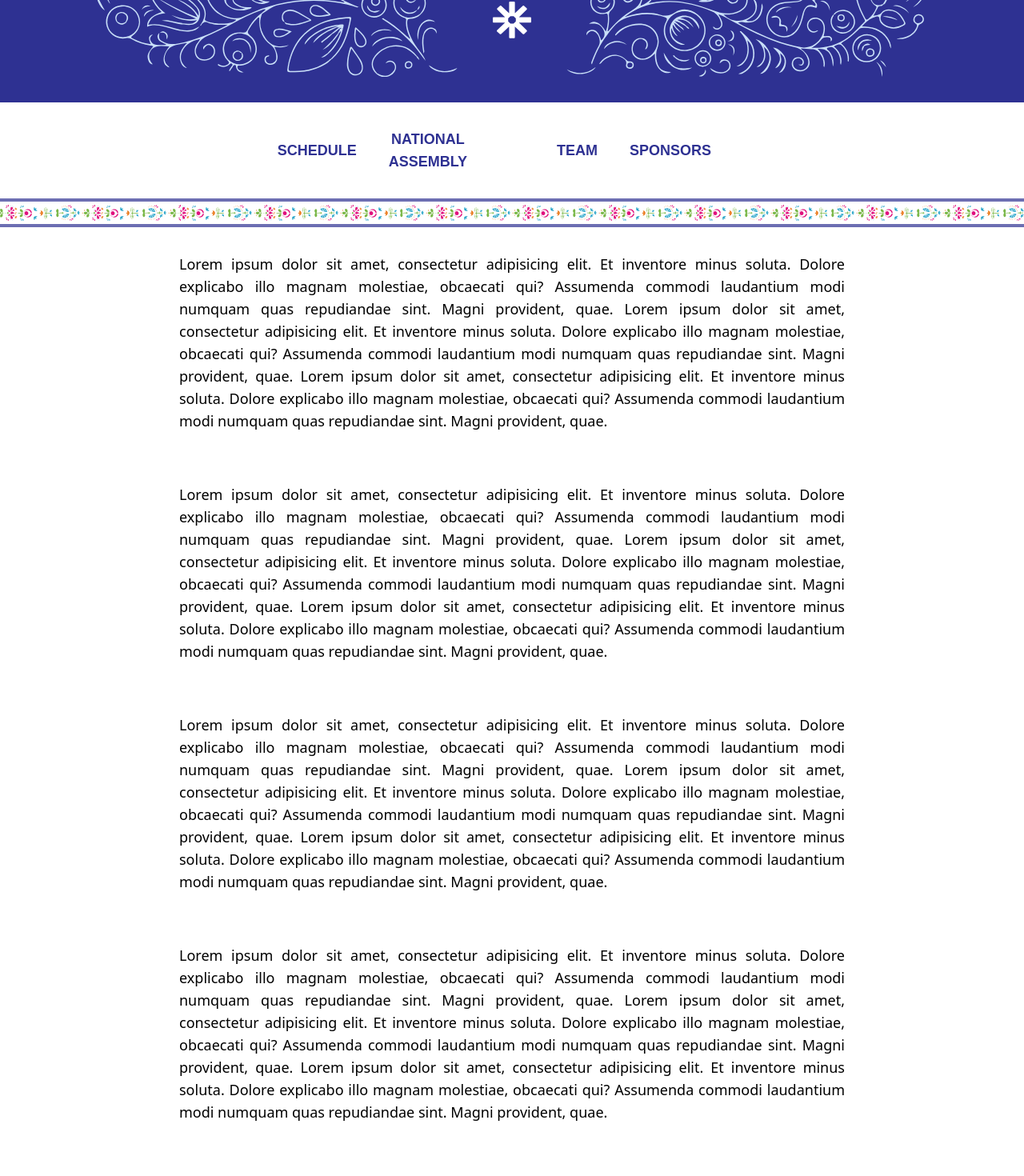
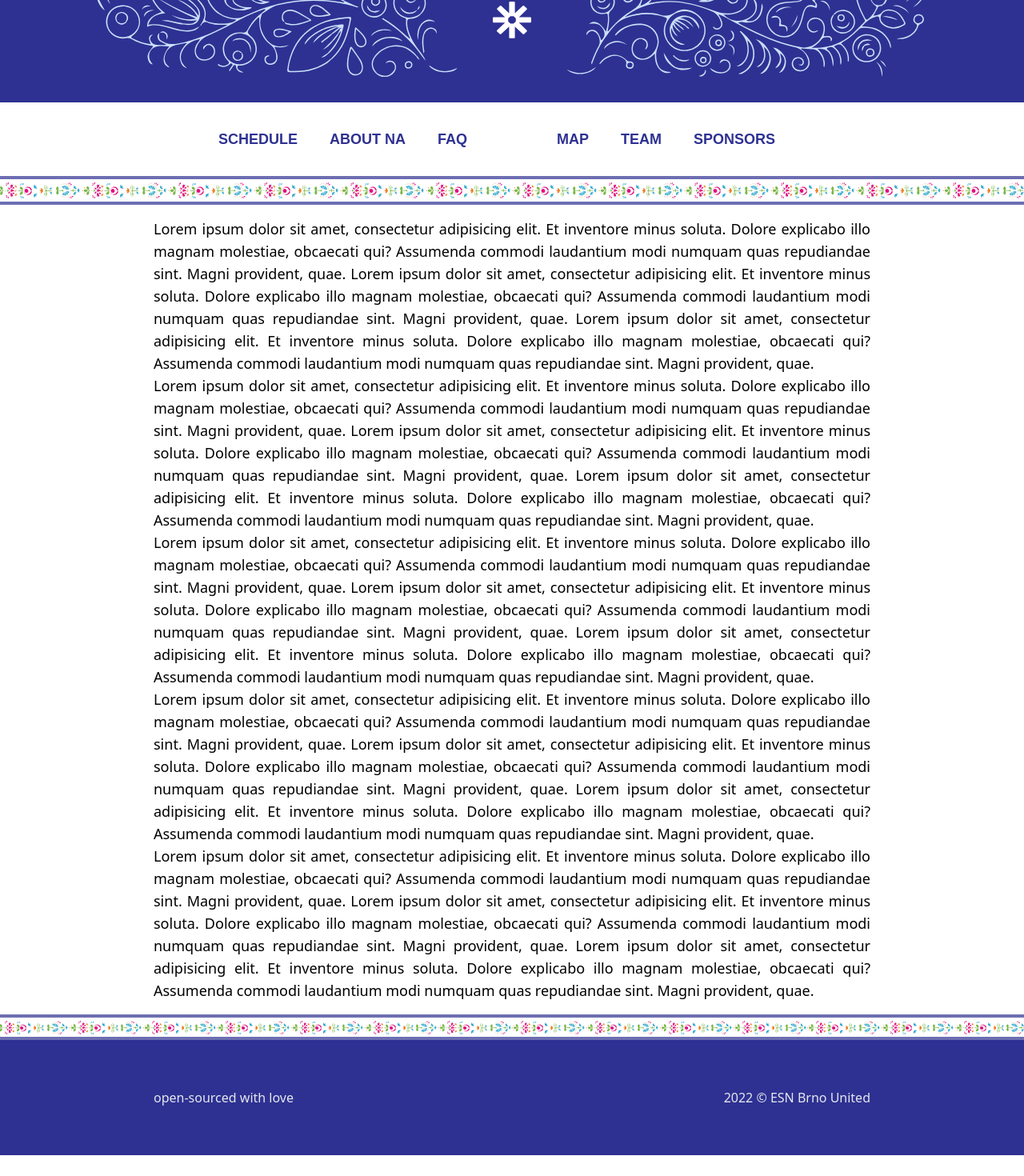
Before and after one commit to esnvutbrno/nabrnodobry.cz, a Nuxt app: page / in a window 1280 px wide. Shown: the part 480-1950 px from the top of the page at 80% size. After the commit the page ends 1924 px from the top, so only its background shows below. Built offline with nearby package versions, Linux system fonts and the light colour scheme.

Commit message:
Added content pages

```diff
--- a/components/Footer.vue
+++ b/components/Footer.vue
@@ -1,7 +1,12 @@
 <template>
   <footer class="bg-primary text-gray-200 h-36 flex items-center">
-      <div class="max-w-4xl mx-auto">
-          2022 © ESN Brno United
+      <div class="max-w-4xl mx-auto w-full flex flex-row justify-between">
+          <a
+            class="hover:underline"
+            href="https://github.com/esnvutbrno/nabrnodobry.cz">open-sourced with love</a>
+
+          <div>2022 © ESN Brno United</div>
+
       </div>
   </footer>
 </template>
--- a/components/Nav.vue
+++ b/components/Nav.vue
@@ -11,8 +11,12 @@
       <li class="flex items-center hover:bg-gray-50">
         <nuxt-link class="px-4 py-4 md:py-8" :to="{name: 'schedule'}">Schedule</nuxt-link>
       </li>
-      <li class="flex items-center hover:bg-gray-50"><a class="px-4 py-4 md:py-8 text-center" href="">National
-        <br>Assembly</a></li>
+      <li class="flex items-center hover:bg-gray-50">
+        <nuxt-link class="px-4 py-4 text-center" :to="{name: 'about'}">About NA</nuxt-link>
+      </li>
+      <li class="flex items-center hover:bg-gray-50">
+        <nuxt-link class="px-4 py-4 text-center" :to="{name: 'faq'}">FAQ</nuxt-link>
+      </li>
     </ul>
     <nuxt-link
       class="
@@ -31,9 +35,14 @@
     </nuxt-link>
     <ul class="flex flex-row w-full space-x-2 justify-start order-3">
       <li class="flex items-center hover:bg-gray-50">
+        <nuxt-link class="px-4 py-4 md:py-8" :to="{name: 'map'}">Map</nuxt-link>
+      </li>
+      <li class="flex items-center hover:bg-gray-50">
         <nuxt-link class="px-4 py-4 md:py-8" :to="{name: 'team'}">Team</nuxt-link>
       </li>
-      <li class="flex items-center hover:bg-gray-50"><a class="px-4 py-4 md:py-8" href="">Sponsors</a></li>
+      <li class="flex items-center hover:bg-gray-50">
+        <nuxt-link class="px-4 py-4 md:py-8" :to="{name: 'sponsors'}">Sponsors</nuxt-link>
+      </li>
     </ul>
   </nav>
 </template>
--- a/layouts/default.vue
+++ b/layouts/default.vue
@@ -3,7 +3,9 @@
     <LogoHeader/>
     <Nav />
     <FancyLine />
-    <Nuxt />
+    <main class="mx-auto max-w-4xl m-4">
+      <Nuxt />
+    </main>
     <FancyLine class="border-t-4 border-b-0"/>
     <Footer />
   </div>
--- /dev/null
+++ b/pages/about.vue
@@ -0,0 +1,16 @@
+<template>
+  <article>
+    Lorem ipsum dolor sit amet, consectetur adipisicing elit. Dolorem, eligendi error est fuga in minima quisquam soluta
+    ullam voluptas. Blanditiis corporis delectus eligendi labore nam natus odio, possimus quos tenetur!
+  </article>
+</template>
+
+<script>
+export default {
+  name: "na"
+}
+</script>
+
+<style scoped>
+
+</style>
--- /dev/null
+++ b/pages/faq.vue
@@ -0,0 +1,15 @@
+<template>
+  <article>
+    FAQ
+  </article>
+</template>
+
+<script>
+export default {
+  name: "faq"
+}
+</script>
+
+<style scoped>
+
+</style>
--- a/pages/index.vue
+++ b/pages/index.vue
@@ -1,7 +1,6 @@
 <template>
-  <main>
-    <article class="mx-auto max-w-4xl p-8 text-lg text-justify" v-for="i in new Array(5)">
-
+  <div>
+    <article class="text-lg text-justify" v-for="i in new Array(5)">
       Lorem ipsum dolor sit amet, consectetur adipisicing elit. Et inventore minus soluta. Dolore explicabo illo magnam
       molestiae, obcaecati qui? Assumenda commodi laudantium modi numquam quas repudiandae sint. Magni provident, quae.
 
@@ -11,7 +10,7 @@
       Lorem ipsum dolor sit amet, consectetur adipisicing elit. Et inventore minus soluta. Dolore explicabo illo magnam
       molestiae, obcaecati qui? Assumenda commodi laudantium modi numquam quas repudiandae sint. Magni provident, quae.
     </article>
-  </main>
+  </div>
 </template>
 
 <script>
--- /dev/null
+++ b/pages/map.vue
@@ -0,0 +1,15 @@
+<template>
+  <article>
+    map
+  </article>
+</template>
+
+<script>
+export default {
+  name: "map"
+}
+</script>
+
+<style scoped>
+
+</style>
--- a/pages/schedule.vue
+++ b/pages/schedule.vue
@@ -1,5 +1,4 @@
 <template>
-  <div class="max-w-3xl mx-auto">
   <ul class="divide-indigo-400 space-y-8">
     <li v-for="event in events" class="prose lg:prose-xl">
       {{ event.fields.title }}
@@ -14,7 +13,6 @@
       >
     </li>
   </ul>
-  </div>
 </template>
 
 <script>
--- /dev/null
+++ b/pages/sponsors.vue
@@ -0,0 +1,15 @@
+<template>
+  <article>
+    sponsors
+  </article>
+</template>
+
+<script>
+export default {
+  name: "sponsors"
+}
+</script>
+
+<style scoped>
+
+</style>
--- a/pages/team.vue
+++ b/pages/team.vue
@@ -1,18 +1,22 @@
 <template>
-  <div class="mx-auto max-w-4xl">
+  <div>
     <ul class="flex flex-row flex-wrap">
-      <li v-for="head in heads" class="py-4 px-8 font-bold flex flex-col items-center w-1/2 md:w-1/4">
+      <li v-for="head in heads"
+          class="
+            py-4 px-8 flex flex-col items-center w-1/2 md:w-1/4 justify-between
+            font-bold
+      ">
         <ContentfulImage
           :asset="head.fields.photo"
           :default="require('~/assets/img/woman-icon.png')"
           class="w-full pb-[100%] rounded-full"
         />
-        <h2 class="text-xl text-primary text-center my-1">{{ head.fields.name }}</h2>
+        <h2 class="text-lg text-primary text-center my-1">{{ head.fields.name }}</h2>
         <h3 class="text-xs text-gray-600 text-center">{{ head.fields.position }}</h3>
       </li>
     </ul>
 
-    <div class="border-secondary border-b-4" ></div>
+    <div class="border-secondary border-b-4 my-8"></div>
 
     <ul class="flex flex-row flex-wrap">
       <li v-for="member in members" class="p-4 font-bold flex flex-col items-center w-1/6">
```
Lines whose indentation alone changed are shown as unchanged.
